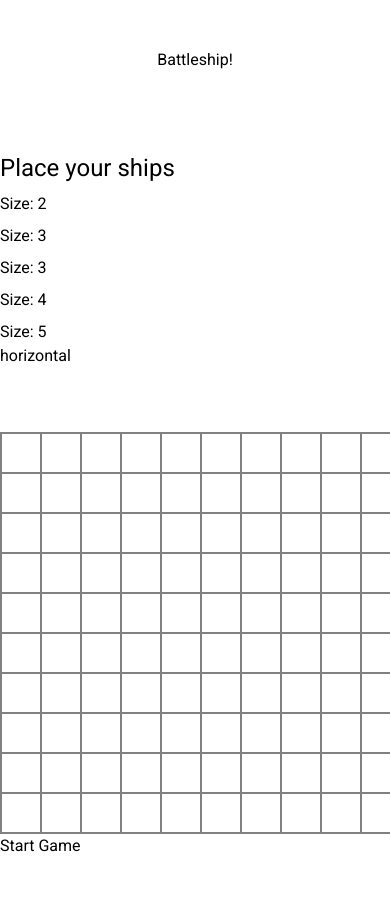
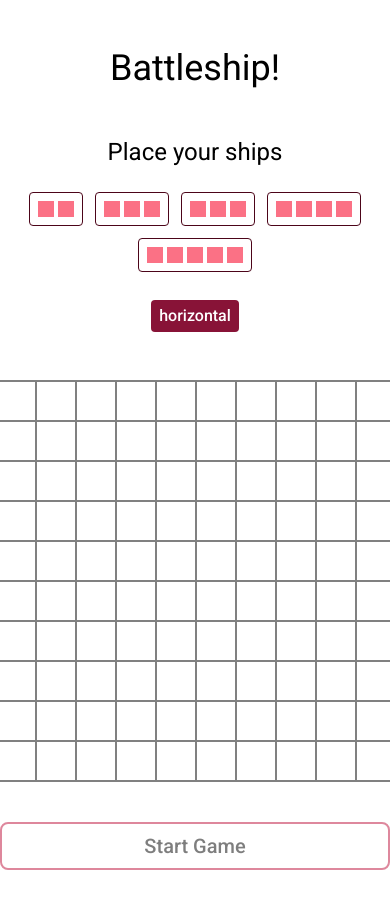
Before and after one commit to marcin10lw/battleship, a React (Vite) app: page / in a window 390 px wide. Shown: the top 908 px of the page. Before the commit the page ends 858 px from the top, so only its background shows below. Built offline with nearby package versions, Linux system fonts and the light colour scheme.

Commit message:
styled select ships view

```diff
--- a/src/App.tsx
+++ b/src/App.tsx
@@ -17,7 +17,7 @@ function App() {
 
   return (
     <main className="mx-auto min-h-screen max-w-6xl pt-12">
-      <h1 className="text-center lg:text-5xl">Battleship!</h1>
+      <h1 className="text-center text-4xl lg:text-5xl">Battleship!</h1>
       {gameStarted ? (
         <div>
           <Board squares={playerBoard} owner="player" />
--- a/src/components/SelectShip/index.tsx
+++ b/src/components/SelectShip/index.tsx
@@ -9,16 +9,24 @@ type SelectShipProps = {
 
 const SelectShip = ({ remainingShips, selectedShip, selectShip }: SelectShipProps) => {
   return (
-    <div className="selectShip">
-      <h2 className="text-2xl">Place your ships</h2>
-      <ul className="mt-2 flex flex-col gap-2">
+    <div>
+      <h2 className="text-center text-2xl lg:text-start">Place your ships</h2>
+      <ul className="mt-6 flex flex-wrap justify-center gap-3 lg:flex-col">
         {remainingShips.map((ship) => {
           const isActive = selectedShip === ship;
+          const shipLengthArray = Array.from({ length: ship.length }, (_, index) => index);
 
           return (
             <li key={ship.name}>
-              <button className={`${isActive ? 'active' : ''}`} onClick={() => selectShip(ship)}>
-                Size: {ship.length}
+              <button
+                className={`flex gap-1 rounded border border-rose-950 p-2  ${
+                  isActive ? 'border-green-700 bg-rose-200 opacity-70' : ''
+                }`}
+                onClick={() => selectShip(ship)}
+              >
+                {shipLengthArray.map((shipLength) => (
+                  <span key={shipLength} className="block h-4 w-4 bg-rose-400" />
+                ))}
               </button>
             </li>
           );
--- a/src/components/SelectShips/index.tsx
+++ b/src/components/SelectShips/index.tsx
@@ -84,15 +84,17 @@ const SelectShips = ({
   };
 
   return (
-    <section className="mt-20">
-      <div className="flex flex-col justify-center gap-16 lg:flex-row">
-        <div className="">
+    <section className="mx-auto max-w-[400px] py-12 lg:max-w-3xl lg:py-20">
+      <div className="flex flex-col items-center justify-between gap-12 lg:gap-16 lg:flex-row lg:items-start">
+        <div>
           <SelectShip
             remainingShips={remainingPlayerShips}
             selectedShip={selectedShip}
             selectShip={selectShip}
           />
+          {!canStartGame && (
             <button
+              className="mx-auto mt-7 block rounded bg-rose-900 px-2 py-1 font-medium text-white lg:mx-0 lg:mt-10"
               onClick={() =>
                 setOrientation((orientation) => {
                   if (orientation === 'horizontal') {
@@ -105,11 +107,16 @@ const SelectShips = ({
             >
               {orientation === 'horizontal' ? 'horizontal' : 'vertical'}
             </button>
+          )}
         </div>
         <Board onClick={handlePlayerShipsPlacement} squares={playerBoard} owner="player" />
       </div>
 
-      <button onClick={startGame} disabled={!canStartGame}>
+      <button
+        onClick={startGame}
+        disabled={!canStartGame}
+        className="mt-10 block w-full cursor-pointer rounded-lg border-2 border-rose-700 py-2 text-xl font-medium transition-colors duration-200 hover:bg-rose-700 hover:text-white disabled:pointer-events-none disabled:opacity-50"
+      >
         Start Game
       </button>
     </section>
```
Lines whose indentation alone changed are shown as unchanged.
